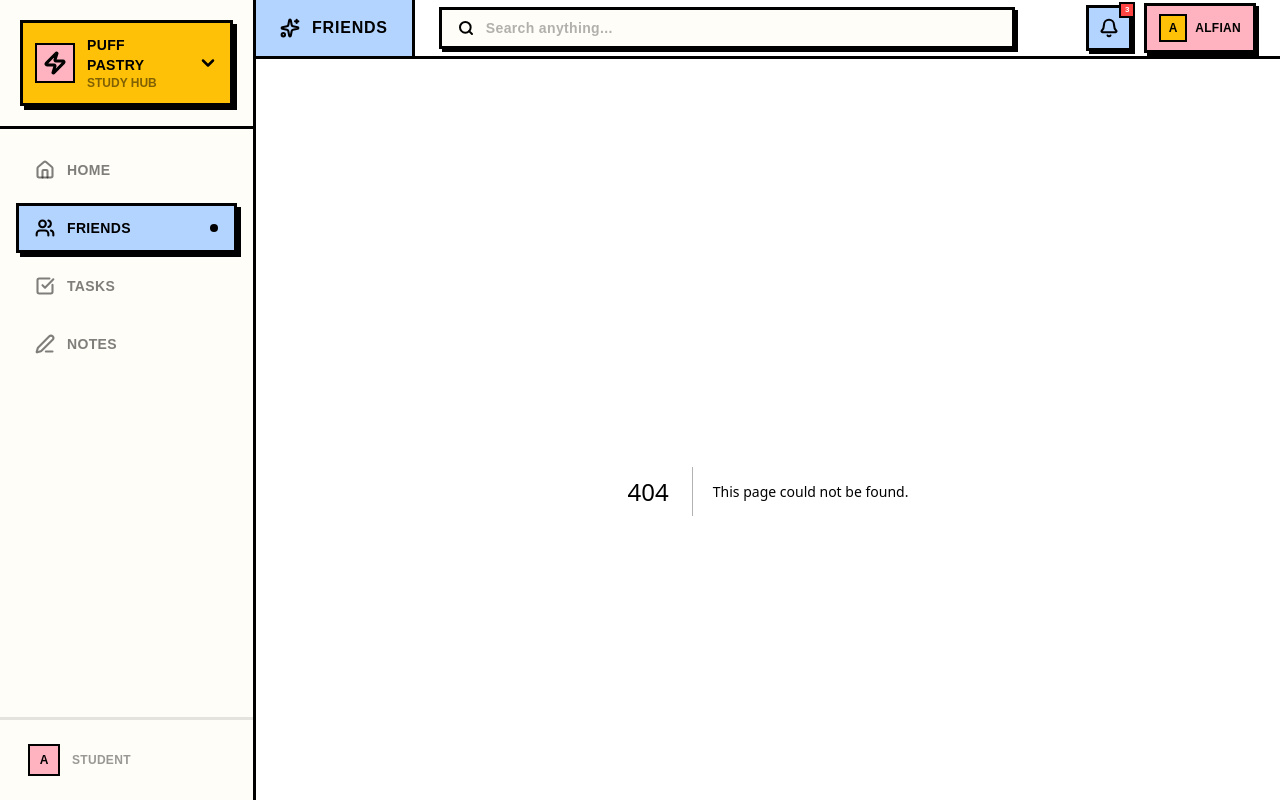
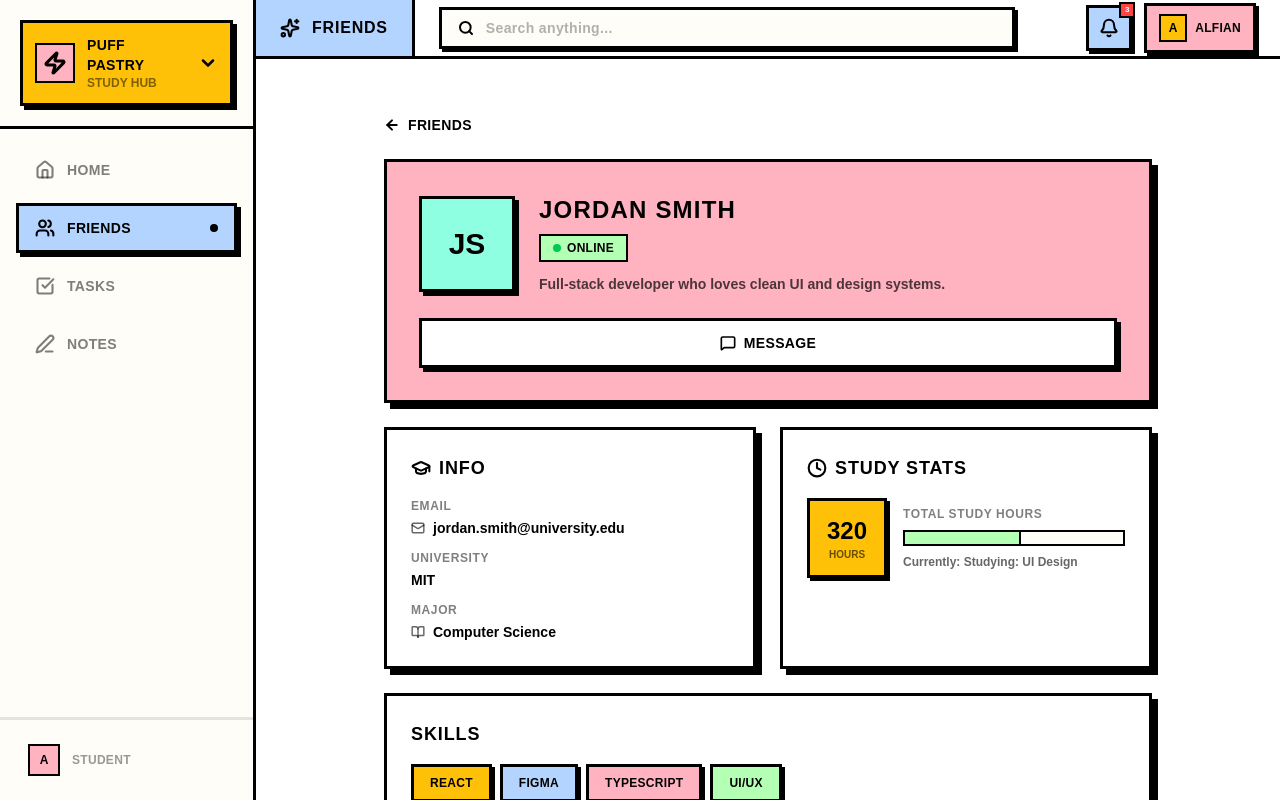
Before and after one commit to AlfianRamadani/puff-pastry-ifest-uajy, a Next.js app: page /friends/1/profile in a window 1280 px wide. Before the commit this address had no page. Built offline with nearby package versions, Linux system fonts and the light colour scheme.

Commit message:
feat: friend profile page with info, stats, and skills

```diff
--- /dev/null
+++ b/src/app/friends/[id]/profile/page.tsx
@@ -0,0 +1,170 @@
+"use client";
+
+import React, { useMemo } from "react";
+import { useParams, useRouter } from "next/navigation";
+import Link from "next/link";
+import { ArrowLeft, Mail, GraduationCap, BookOpen, Clock, MessageSquare, Zap } from "lucide-react";
+import { getFriendById } from "@/app/components/friends/friendsData";
+
+const AVATAR_COLORS = [
+  "bg-[#FFD1B3]", "bg-[#8FFFE1]", "bg-[#FFC107]",
+  "bg-[#B8D4FF]", "bg-[#FFB3D9]", "bg-[#C4B5FD]",
+];
+
+const STATUS_CONFIG = {
+  online: { label: "ONLINE", color: "bg-green-500", bg: "bg-[#B3FFB3]" },
+  "in-session": { label: "IN SESSION", color: "bg-[#FFC107]", bg: "bg-[#FFC107]" },
+  offline: { label: "OFFLINE", color: "bg-gray-400", bg: "bg-gray-200" },
+} as const;
+
+const SKILL_COLORS = [
+  "bg-[#FFC107]", "bg-[#B3D4FF]", "bg-[#FFB3C1]",
+  "bg-[#B3FFB3]", "bg-[#E8D5FF]", "bg-[#FFD1B3]",
+];
+
+export default function FriendProfilePage() {
+  const params = useParams();
+  const router = useRouter();
+  const friend = useMemo(() => getFriendById(params.id as string), [params.id]);
+
+  if (!friend) {
+    return (
+      <div className="flex flex-col items-center justify-center py-20 gap-4">
+        <p className="font-black text-lg text-black uppercase tracking-wider">Friend not found</p>
+        <Link
+          href="/friends"
+          className="px-5 py-3 bg-[#FFC107] border-[3px] border-black font-black text-sm uppercase tracking-wide shadow-[4px_4px_0px_0px_rgba(0,0,0,1)] active:translate-x-[2px] active:translate-y-[2px] active:shadow-none transition-all"
+        >
+          Back to Friends
+        </Link>
+      </div>
+    );
+  }
+
+  const avatarColor = AVATAR_COLORS[parseInt(friend.id) % AVATAR_COLORS.length];
+  const status = STATUS_CONFIG[friend.status];
+
+  return (
+    <div className="w-full max-w-3xl mx-auto py-6 px-4 md:px-0 space-y-6">
+      {/* Back */}
+      <button
+        onClick={() => router.push("/friends")}
+        className="flex items-center gap-2 font-black text-sm text-black uppercase tracking-wide hover:text-black/60 transition-colors outline-none focus-visible:ring-2 focus-visible:ring-black"
+      >
+        <ArrowLeft className="w-4 h-4" strokeWidth={3} />
+        Friends
+      </button>
+
+      {/* Hero Card */}
+      <div className="bg-[#FFB3C1] border-[3px] border-black shadow-[6px_6px_0px_0px_rgba(0,0,0,1)] p-6 md:p-8">
+        <div className="flex flex-col sm:flex-row items-center gap-6">
+          <div className={`${avatarColor} w-24 h-24 border-[3px] border-black flex items-center justify-center shadow-[4px_4px_0px_0px_rgba(0,0,0,1)]`}>
+            <span className="font-black text-3xl text-black">{friend.avatar}</span>
+          </div>
+          <div className="flex-1 text-center sm:text-left">
+            <h2 className="font-black text-2xl text-black uppercase tracking-wider">{friend.name}</h2>
+            <div className="flex items-center gap-2 mt-2 justify-center sm:justify-start">
+              <span className={`${status.bg} border-2 border-black px-3 py-1 font-black text-xs text-black uppercase tracking-wide flex items-center gap-1.5`}>
+                <span className={`w-2 h-2 rounded-full ${status.color}`} />
+                {status.label}
+              </span>
+            </div>
+            <p className="font-bold text-sm text-black/70 mt-3">{friend.bio}</p>
+          </div>
+        </div>
+
+        {/* Action Buttons */}
+        <div className="flex gap-3 mt-6">
+          <Link
+            href={`/friends/${friend.id}/message`}
+            className="flex-1 flex items-center justify-center gap-2 py-3 bg-white border-[3px] border-black font-black text-sm text-black uppercase tracking-wide shadow-[4px_4px_0px_0px_rgba(0,0,0,1)] hover:shadow-[2px_2px_0px_0px_rgba(0,0,0,1)] hover:translate-x-[1px] hover:translate-y-[1px] active:shadow-none active:translate-x-[2px] active:translate-y-[2px] transition-all outline-none focus-visible:ring-2 focus-visible:ring-black"
+          >
+            <MessageSquare className="w-4 h-4" strokeWidth={2.5} />
+            Message
+          </Link>
+          {friend.status === "in-session" && (
+            <button className="flex-1 flex items-center justify-center gap-2 py-3 bg-[#FFC107] border-[3px] border-black font-black text-sm text-black uppercase tracking-wide shadow-[4px_4px_0px_0px_rgba(0,0,0,1)] hover:shadow-[2px_2px_0px_0px_rgba(0,0,0,1)] hover:translate-x-[1px] hover:translate-y-[1px] active:shadow-none active:translate-x-[2px] active:translate-y-[2px] transition-all outline-none focus-visible:ring-2 focus-visible:ring-black">
+              <Zap className="w-4 h-4" strokeWidth={2.5} />
+              Join Session
+            </button>
+          )}
+        </div>
+      </div>
+
+      <div className="grid grid-cols-1 md:grid-cols-2 gap-6">
+        {/* Info Card */}
+        <div className="bg-white border-[3px] border-black shadow-[6px_6px_0px_0px_rgba(0,0,0,1)] p-6 space-y-4">
+          <h3 className="font-black text-lg text-black uppercase tracking-wider flex items-center gap-2">
+            <GraduationCap className="w-5 h-5" strokeWidth={2.5} />
+            Info
+          </h3>
+          <div className="space-y-3">
+            <div>
+              <p className="font-black text-xs text-black/50 uppercase tracking-wider">Email</p>
+              <div className="flex items-center gap-2 mt-1">
+                <Mail className="w-3.5 h-3.5 text-black/60" strokeWidth={2.5} />
+                <p className="font-bold text-sm text-black">{friend.email}</p>
+              </div>
+            </div>
+            <div>
+              <p className="font-black text-xs text-black/50 uppercase tracking-wider">University</p>
+              <p className="font-bold text-sm text-black mt-1">{friend.university}</p>
+            </div>
+            <div>
+              <p className="font-black text-xs text-black/50 uppercase tracking-wider">Major</p>
+              <div className="flex items-center gap-2 mt-1">
+                <BookOpen className="w-3.5 h-3.5 text-black/60" strokeWidth={2.5} />
+                <p className="font-bold text-sm text-black">{friend.major}</p>
+              </div>
+            </div>
+          </div>
+        </div>
+
+        {/* Study Stats */}
+        <div className="bg-white border-[3px] border-black shadow-[6px_6px_0px_0px_rgba(0,0,0,1)] p-6 space-y-4">
+          <h3 className="font-black text-lg text-black uppercase tracking-wider flex items-center gap-2">
+            <Clock className="w-5 h-5" strokeWidth={2.5} />
+            Study Stats
+          </h3>
+          <div className="flex items-center gap-4">
+            <div className="w-20 h-20 bg-[#FFC107] border-[3px] border-black flex flex-col items-center justify-center shadow-[3px_3px_0px_0px_rgba(0,0,0,1)]">
+              <span className="font-black text-2xl text-black">{friend.studyHours}</span>
+              <span className="font-bold text-[10px] text-black/60 uppercase">Hours</span>
+            </div>
+            <div className="flex-1 space-y-2">
+              <div className="flex justify-between">
+                <span className="font-black text-xs text-black/50 uppercase tracking-wider">Total Study Hours</span>
+              </div>
+              <div className="w-full h-4 bg-[#FFFDF7] border-2 border-black">
+                <div
+                  className="h-full bg-[#B3FFB3] border-r-2 border-black transition-all"
+                  style={{ width: `${Math.min((friend.studyHours / 600) * 100, 100)}%` }}
+                />
+              </div>
+              {friend.activity && (
+                <p className="font-bold text-xs text-black/60">
+                  Currently: {friend.activity}
+                </p>
+              )}
+            </div>
+          </div>
+        </div>
+      </div>
+
+      {/* Skills */}
+      <div className="bg-white border-[3px] border-black shadow-[6px_6px_0px_0px_rgba(0,0,0,1)] p-6">
+        <h3 className="font-black text-lg text-black uppercase tracking-wider mb-4">Skills</h3>
+        <div className="flex flex-wrap gap-2">
+          {friend.skills.map((skill, i) => (
+            <span
+              key={skill}
+              className={`${SKILL_COLORS[i % SKILL_COLORS.length]} border-[3px] border-black px-4 py-2 font-black text-xs text-black uppercase tracking-wide shadow-[3px_3px_0px_0px_rgba(0,0,0,1)]`}
+            >
+              {skill}
+            </span>
+          ))}
+        </div>
+      </div>
+    </div>
+  );
+}
```
